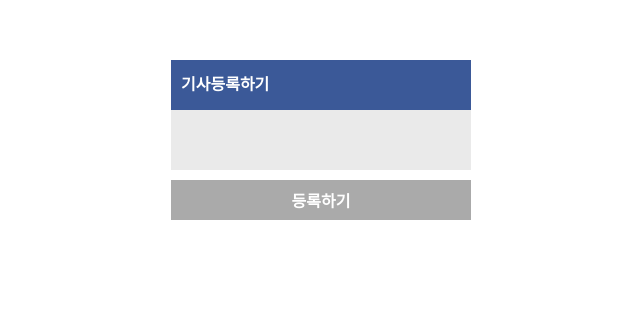
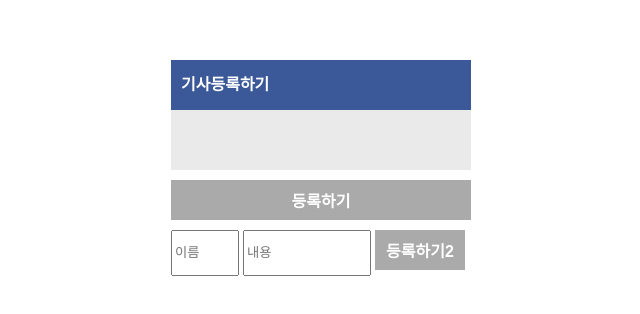
Before and after one commit to HeyJihyun/web-basic, a plain HTML site: page html/day0510/jquery/exam02.html in a window 1280 px wide. Shown: the part 264-578 px from the top of the page, without its empty margins (153-793 px from the left). Drawn offline with nearby package versions, Linux system fonts and the light colour scheme.

Commit message:
day0510 exam02 - 등록하기2 추가
exam02 - 기사 등록하기 버튼2 추가

```diff
--- a/html/day0510/jquery/css/exam02.css
+++ b/html/day0510/jquery/css/exam02.css
@@ -30,7 +30,8 @@ section div b {
     margin-right: 5px;
 }
 
-button {
+button,
+#submit {
     margin-top: 10px;
     width: 300px;
     height: 40px;
@@ -40,3 +41,16 @@ button {
     font-weight: bold;
     font-size: 1em;
 }
+#name {
+    width: 20%;
+    height: 40px;
+}
+
+#content {
+    height: 40px;
+    width: 40%;
+}
+
+#submit {
+    width: 30%;
+}
--- a/html/day0510/jquery/exam02.html
+++ b/html/day0510/jquery/exam02.html
@@ -20,7 +20,11 @@
         </header>
         <section>
         </section>
+
         <button>등록하기</button>
+        <input id = "name" type="text" placeholder="이름">
+        <input id = "content" type="text" placeholder="내용">
+        <input id = "submit" type="button" value="등록하기2">
     </div>
 
 </body>
--- a/html/day0510/jquery/js/exam02.js
+++ b/html/day0510/jquery/js/exam02.js
@@ -4,4 +4,10 @@ $(function () {
     const content = prompt("기사제목을 입력하세요.");
     $("section").append("<div><b>" + name + "</b>" + content + "</div>");
   });
+
+  $("#submit").click(function () {
+    const name = $("#name").val();
+    const content = $("#content").val();
+    $("section").append("<div><b>" + name + "</b>" + content + "</div>");
+  });
 });
```
